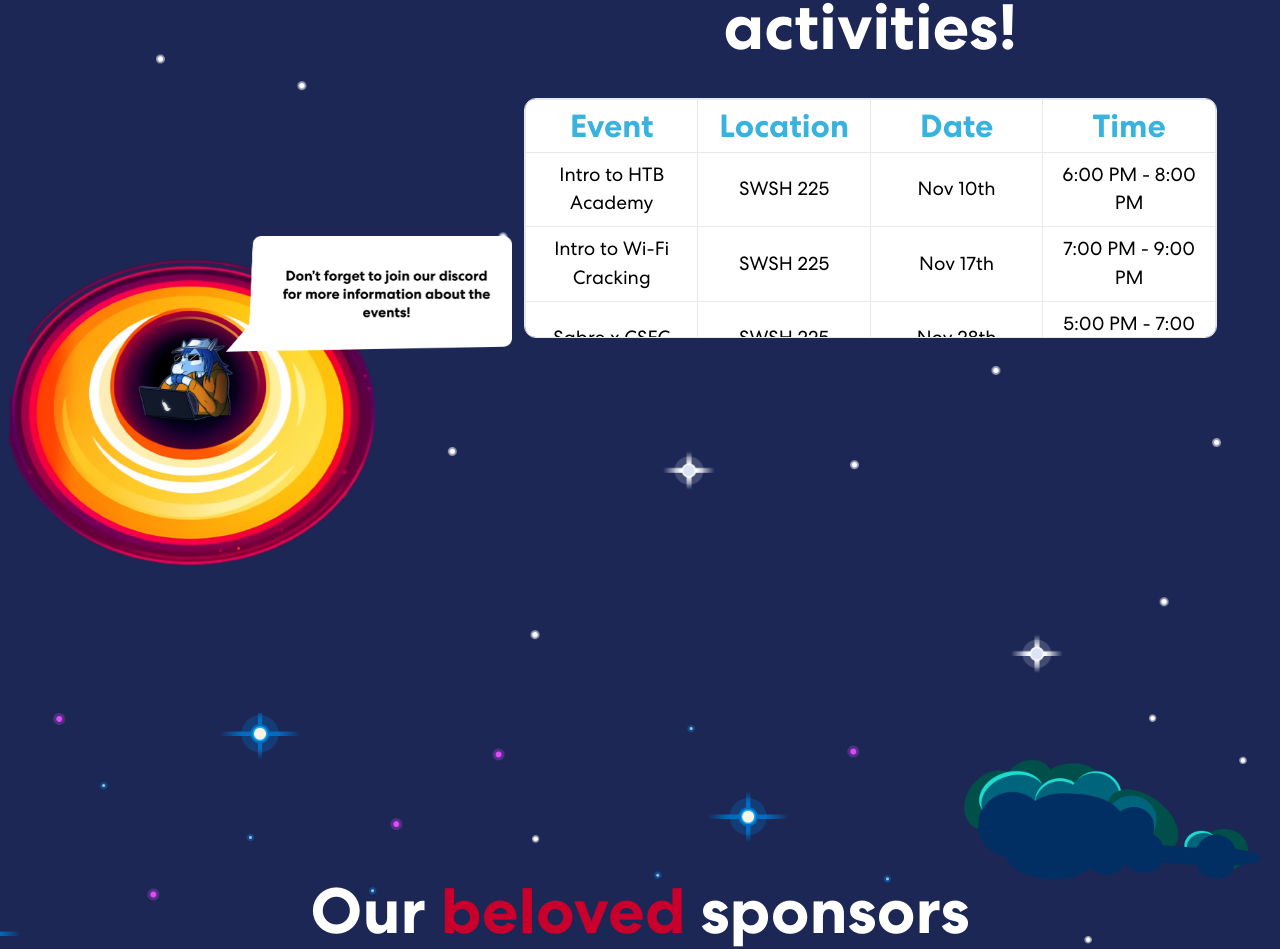
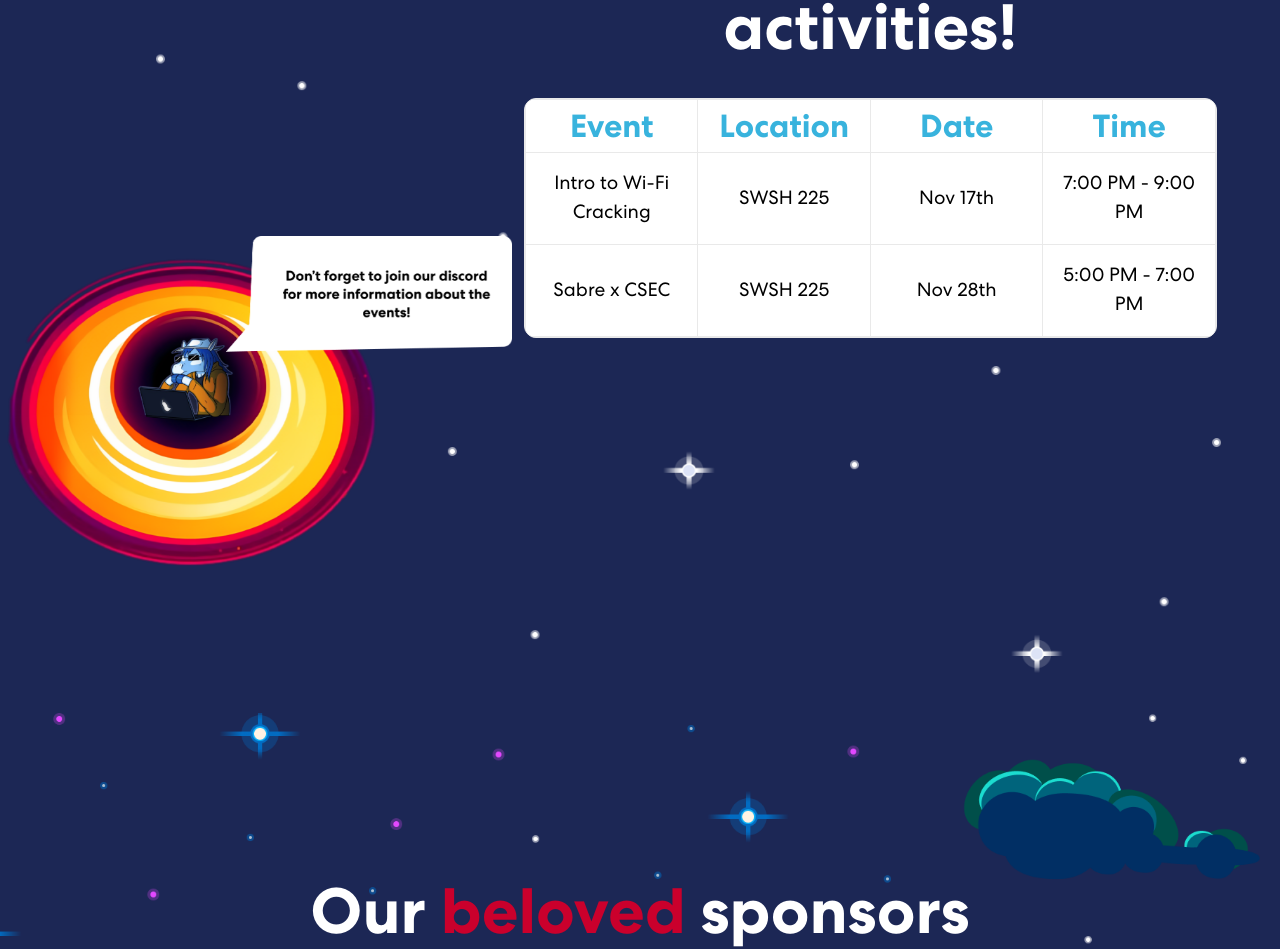
Before and after one commit to uta-csec/CSEC-React, a React (Create React App) app: page / in a window 1280 px wide. Shown: the part 2506-3455 px from the top of the page. Built offline with nearby package versions, Linux system fonts and the light colour scheme.

Commit message:
minor calendar fix and calendar update

```diff
--- a/src/assets/constants/calendar.json
+++ b/src/assets/constants/calendar.json
@@ -1,20 +1,14 @@
 {
     "events" : {
+
         "event1": {
-            "name": "Intro to HTB Academy",
-            "location": "SWSH 225",
-            "date": "Nov 10th",
-            "time": "6:00 PM - 8:00 PM"
-        },
-
-        "event2": {
             "name": "Intro to Wi-Fi Cracking",
             "location": "SWSH 225",
             "date": "Nov 17th",
             "time": "7:00 PM - 9:00 PM"
         },
 
-        "event3": {
+        "event2": {
             "name": "Sabre x CSEC",
             "location": "SWSH 225",
             "date": "Nov 28th",
--- a/src/components/styles/CalendarTable.css
+++ b/src/components/styles/CalendarTable.css
@@ -11,7 +11,7 @@
 
 .calendarTable {
   width: 100%;
-  table-layout: fixed;
+  table-layout: auto;
   text-align: center;
   color: black;
 }
```
Also changed, not shown: 12 other files (tests, documents, lock files or other folders).
